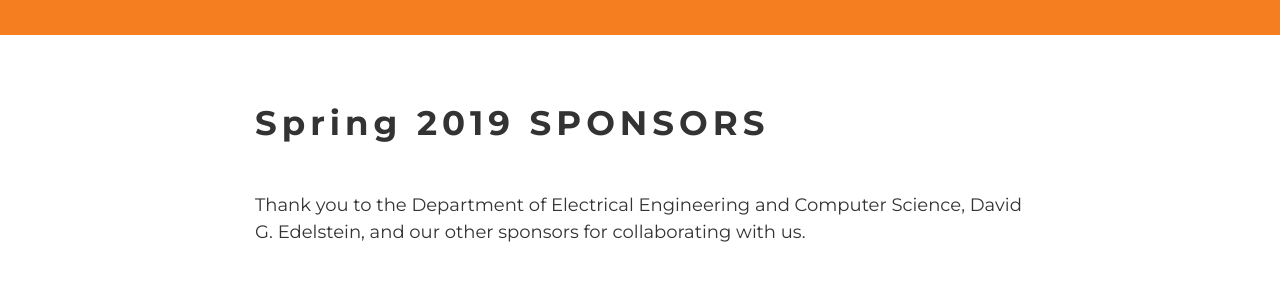
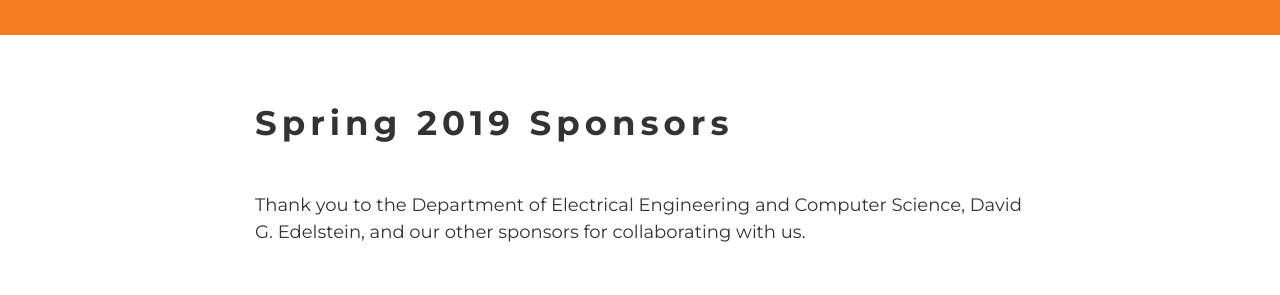
Before and after one commit to innovateorange/cusehacks, a Jekyll site: the page built from index.html, in a window 1280 px wide and 900 px high, scrolled down 3169 px, cut to the strip 0-679 px from the top of the window. Shown: the part 158-453 px from the top of the strip. Built offline with Jekyll 4.4.1, drawn with Linux system fonts in a browser that asks for light colours; nearby versions of some CDN libraries.

```diff
--- a/index.html
+++ b/index.html
@@ -69,7 +69,7 @@ layout: default
 <section class="sponsor" id="section-sponsors">
   <div class="container">
     <div class="section-header">
-      <h1>Spring 2019 SPONSORS<h1>
+      <h1>Spring 2019 Sponsors<h1>
     </div>
 
     <div class="col md-12">
```
